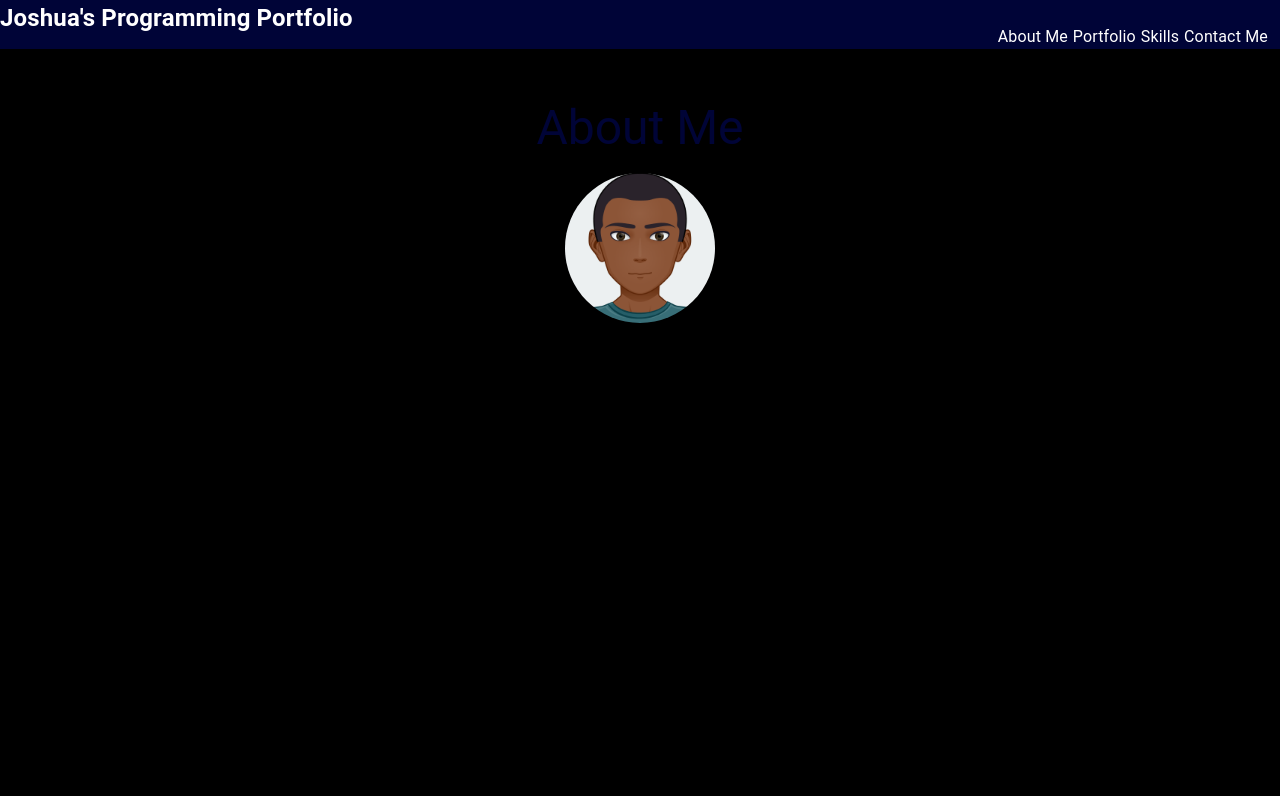
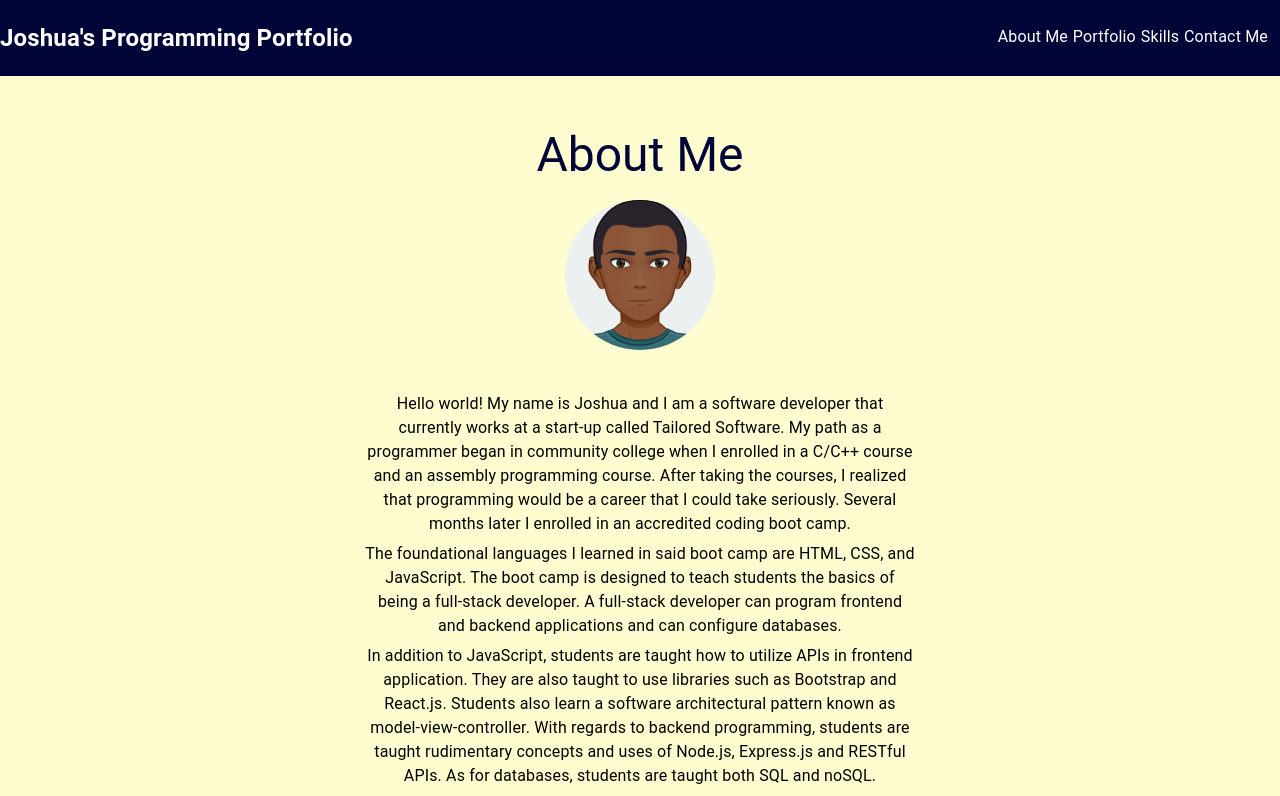
Before and after one commit to CoderJ01/material-ui-programming-portfolio, a React (Create React App) app: page / in a window 1280 px wide. Shown: the top 796 px of the page. Built offline with nearby package versions, Linux system fonts and the light colour scheme.

Commit message:
make background cream (shade of yellow)

```diff
--- a/src/App.css
+++ b/src/App.css
@@ -1,7 +1,3 @@
-* {
-    margin: 0;
+.App {
+    background-color: rgb(255, 253, 208);
 }
-
-.App {
-    background-color: black;
-}
```
